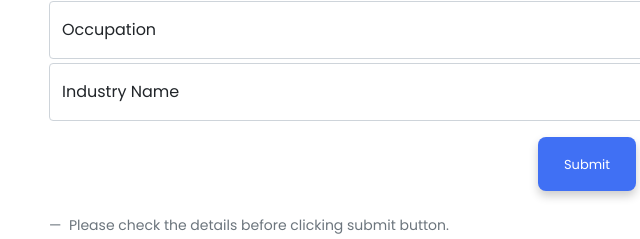
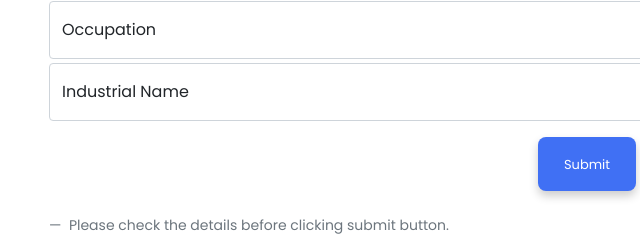
Before and after one commit to Balakumar790420/kvgdata, a plain HTML site: page index.html in a window 1280 px wide. Shown: the part 476-715 px from the top of the page, 57-697 px from the left. Drawn offline with nearby package versions, Linux system fonts and the light colour scheme.

Commit message:
Update index.html

```diff
--- a/index.html
+++ b/index.html
@@ -62,7 +62,7 @@
             <div class="form-floating mb-3">
                 <input type="text" class="form-control" id="floatingInput" name="Industry Name"
                     placeholder="Industry Name" required>
-                <label for="floatingInput">Industry Name</label>
+                <label for="floatingInput">Industrial Name</label>
             </div>
 
             <div class="d-grid gap-2 d-md-flex justify-content-md-center">
```
